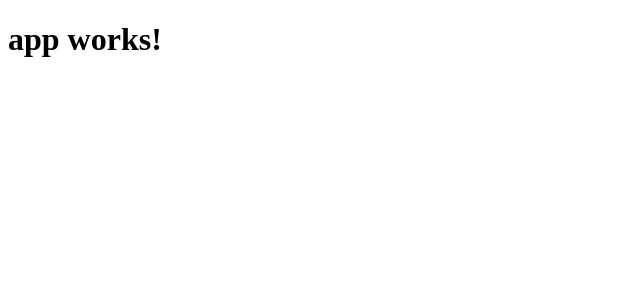
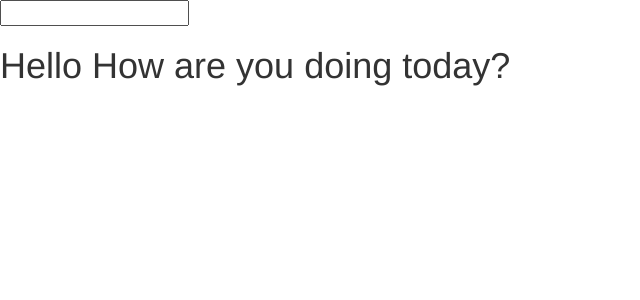
Before and after one commit to GaganGowda89/AngularProject, an Angular app: page / in a window 1280 px wide. Shown: the top 300 px of the page, without its empty margins (0-640 px from the left). Built offline with nearby package versions, Linux system fonts and the light colour scheme.

Commit message:
Initial commit

```diff
--- a/angular-cli.json
+++ b/angular-cli.json
@@ -18,6 +18,7 @@
       "tsconfig": "tsconfig.json",
       "prefix": "app",
       "styles": [
+        "../node_modules/bootstrap/dist/css/bootstrap.min.css",
         "styles.css"
       ],
       "scripts": [],
--- a/package.json
+++ b/package.json
@@ -20,6 +20,7 @@
     "@angular/platform-browser": "^2.3.1",
     "@angular/platform-browser-dynamic": "^2.3.1",
     "@angular/router": "^3.3.1",
+    "bootstrap": "^3.4.1",
     "core-js": "^2.4.1",
     "rxjs": "^5.0.1",
     "ts-helpers": "^1.1.1",
--- a/src/app/app.component.html
+++ b/src/app/app.component.html
@@ -1,3 +1,4 @@
+<input type="text" [(ngModel)]="name">
 <h1>
-  {{title}}
+ <p> Hello {{name}} How are you doing today? </p>
 </h1>
--- a/src/app/app.component.ts
+++ b/src/app/app.component.ts
@@ -6,5 +6,5 @@ import { Component } from '@angular/core';
   styleUrls: ['./app.component.css']
 })
 export class AppComponent {
-  title = 'app works!';
+  title = 'Bangariii';
 }
```
Also changed, not shown: 1 other file (tests, documents, lock files or other folders).
